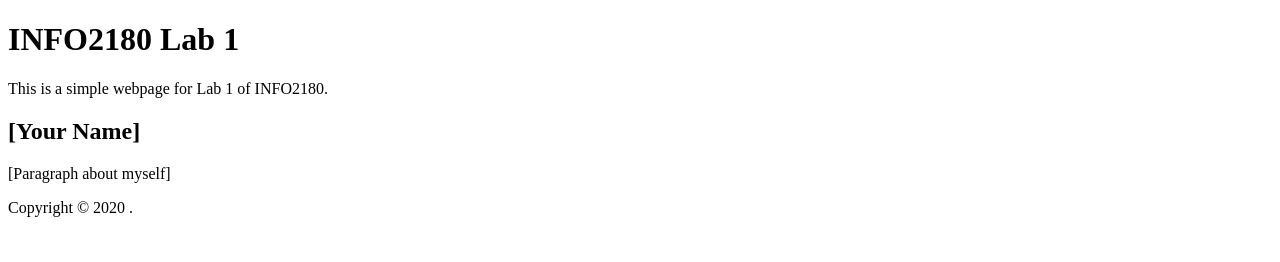
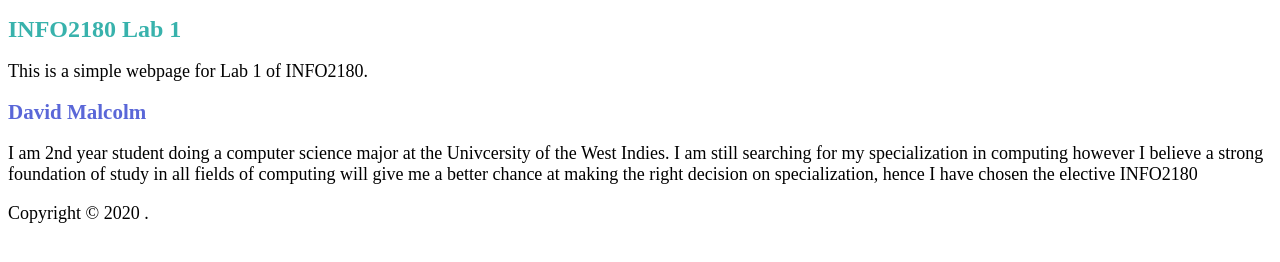
Before and after one commit to DavidAMalcolm/info2180-lab1, a plain HTML site: page index.html in a window 1280 px wide. Drawn offline with Linux system fonts and the light colour scheme.

Commit message:
modified index.html with my personal information

```diff
--- a/index.html
+++ b/index.html
@@ -4,6 +4,7 @@
 		<meta charset="UTF-8">
 		<meta name="viewport" content="width=device-
 			    width, initial-scale=1.0">
+		<link rel="stylesheet" href="style.css">
 		<meta http-equiv="X-UA-Compatible" content="ie=edge">
 		<title>INFO2180 Lab 1</title>
 	</head>
@@ -13,8 +14,8 @@
 			<p>This is a simple webpage for Lab 1 of INFO2180.</p>
 		</header>
 		<main>
-			<h2>[Your Name]</h2>
-			<p>[Paragraph about myself]</p>
+			<h2>David Malcolm</h2>
+			<p>I am 2nd year student doing a computer science major at the Univcersity of the West Indies. I am still searching for my specialization in computing however I believe a strong foundation of study in all fields of computing will give me a better chance at making the right decision on specialization, hence I have chosen the elective INFO2180</p>
 		</main>
 		<footer>
 			<p>Copyright &copy; 2020 <Your Name>.</p>
```
